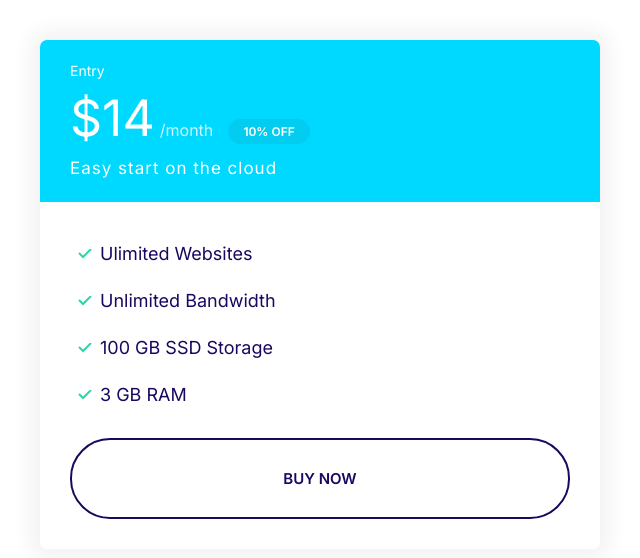
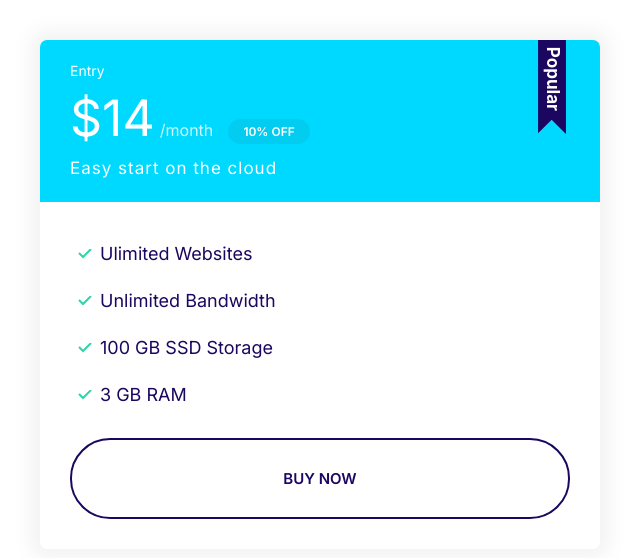
Before and after one commit to emiliyadqa/simple-webpage, a plain HTML site: page index.html in a window 1280 px wide. Shown: the whole page, without its empty margins (0-640 px from the left). Drawn offline with Linux system fonts and the light colour scheme.

Commit message:
Build plan popular badge

```diff
--- a/css/styles.css
+++ b/css/styles.css
@@ -334,6 +334,19 @@ a {
   margin-bottom: 2rem;
 }
 
+.plan--popular .card__header {
+  position: relative;
+}
+
+.plan--popular .card__header::before {
+  content: url(../images/popular.svg);
+  width: 40px;
+  display: inline-block;
+  position: absolute;
+  top: -6px;
+  right: 5%;
+}
+
 @media screen and (min-width: 1014px) {
   .plan__name {
     font-size: 1.4rem;
--- a/index.html
+++ b/index.html
@@ -16,7 +16,7 @@
   <body>
     <div style="width: 50%; padding: 4rem">
       <div class="plan">
-        <div class="card card--secondary">
+        <div class="card card--secondary plan--popular">
           <header class="card__header">
             <h3 class="plan__name">Entry</h3>
             <span class="plan__price">$14</span>
```
Also changed, not shown: images/popular.svg (added).
